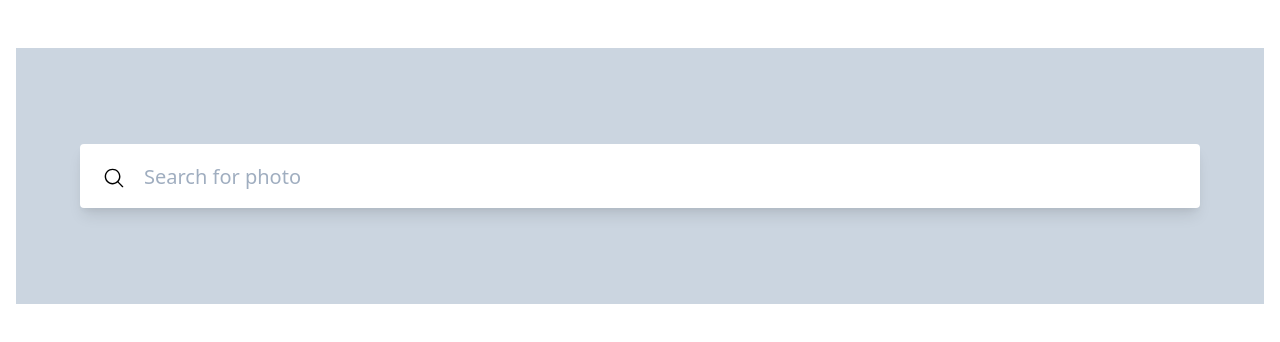
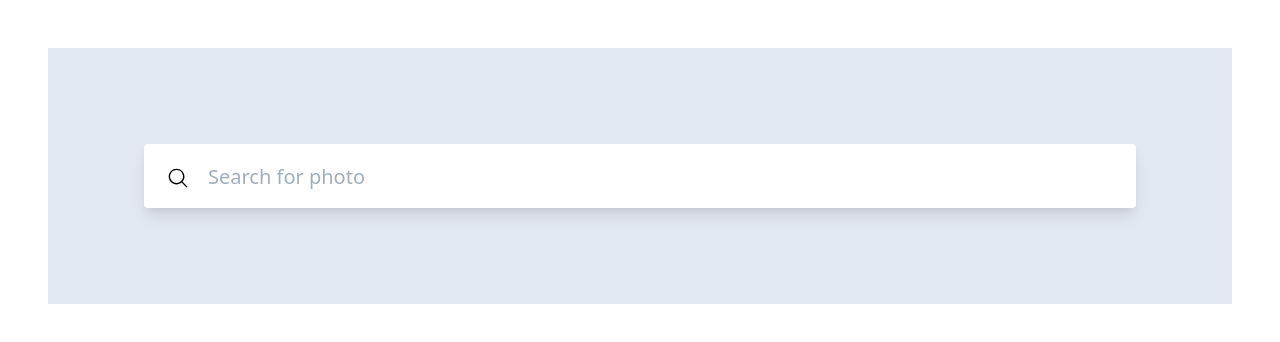
Before and after one commit to Jaymykels/vue-gallery, a Vue app: page / in a window 1280 px wide. Shown: the top 342 px of the page. Built offline with nearby package versions, Linux system fonts and the light colour scheme; the HTML template or start-up script is replaced by a standard one.

Commit message:
Completed search component

```diff
--- a/src/components/SearchInput.vue
+++ b/src/components/SearchInput.vue
@@ -1,11 +1,36 @@
 <template>
-  <div class="bg-gray-400">
-    <div class="mx-auto lg:py-24 lg:px-16 px-4 py-4">
-      <div class="relative">
+  <div class="bg-gray-300 lg:h-64 h-32">
+    <div class="lg:py-24 lg:px-24 px-8 py-8">
+      <!-- Search Description -->
+      <div v-if="isSearch" class="flex justify-between">
+        <h1 class="text-gray-800 lg:pl-10 lg:text-4xl text-xl font-semibold">
+          {{ loading ? "Searching for " : "Search Results for "}}
+          <span
+            class="text-gray-500"
+          >"{{ keyword }}"</span>
+        </h1>
+        <svg
+          class="fill-current cursor-pointer"
+          xmlns="http://www.w3.org/2000/svg"
+          width="25"
+          height="25"
+          viewBox="0 0 18 18"
+          @click="reset()"
+        >
+          <path
+            d="M14.53 4.53l-1.06-1.06L9 7.94 4.53 3.47 3.47 4.53 7.94 9l-4.47 4.47 1.06 1.06L9 10.06l4.47 4.47 1.06-1.06L10.06 9z"
+          />
+        </svg>
+      </div>
+
+      <!-- Search Input -->
+      <div v-else class="relative">
         <input
-          class="w w-full h-16 pl-16 rounded focus:outline-none text-xl text-black px-8 shadow-lg"
+          class="w-full h-16 pl-16 rounded focus:outline-none text-xl text-black px-8 shadow-lg"
           type="search"
-            placeholder="Search for photo"
+          placeholder="Search for photo"
+          v-model="keyword"
+          @keyup.enter="search()"
         />
         <svg
           class="absolute m-6 svg-icon fill-current top-0"
@@ -24,3 +49,31 @@
     </div>
   </div>
 </template>
+
+<script>
+export default {
+  props: {
+    loading: {
+      type: Boolean,
+      default: false
+    }
+  },
+  data() {
+    return {
+      keyword: "",
+      isSearch: false
+    };
+  },
+  methods: {
+    search() {
+      this.isSearch = true;
+      this.$emit("search", this.keyword)
+    },
+    reset() {
+      this.isSearch = false;
+      this.keyword = ""
+      this.$emit("reset")
+    }
+  }
+};
+</script>
--- a/src/container/Gallery.vue
+++ b/src/container/Gallery.vue
@@ -1,14 +1,22 @@
 <template>
-  <div class="content-center my-12 mx-auto px-4">
-    <SearchInput/>
+  <div class="content-center lg:my-12 my-4 mx-auto lg:px-12 px-4">
+    <SearchInput v-on:search="search($event)" v-on:reset="load()" />
   </div>
 </template>
 
 <script>
-import SearchInput from "../components/SearchInput"
+import SearchInput from "../components/SearchInput";
 export default {
-    components:{
-      SearchInput
+  components: {
+    SearchInput
+  },
+  methods: {
+    search(value) {
+      console.log(value);
+    },
+    load() {
+      console.log("load");
     }
-}
+  }
+};
 </script>
```
